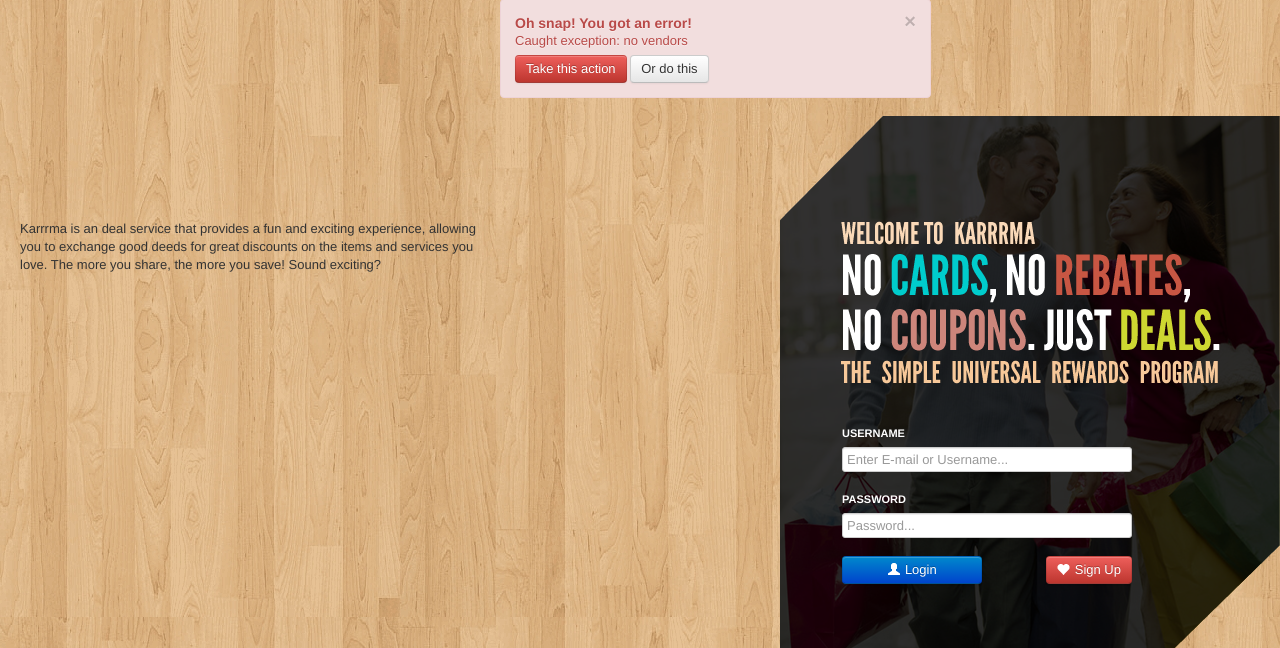
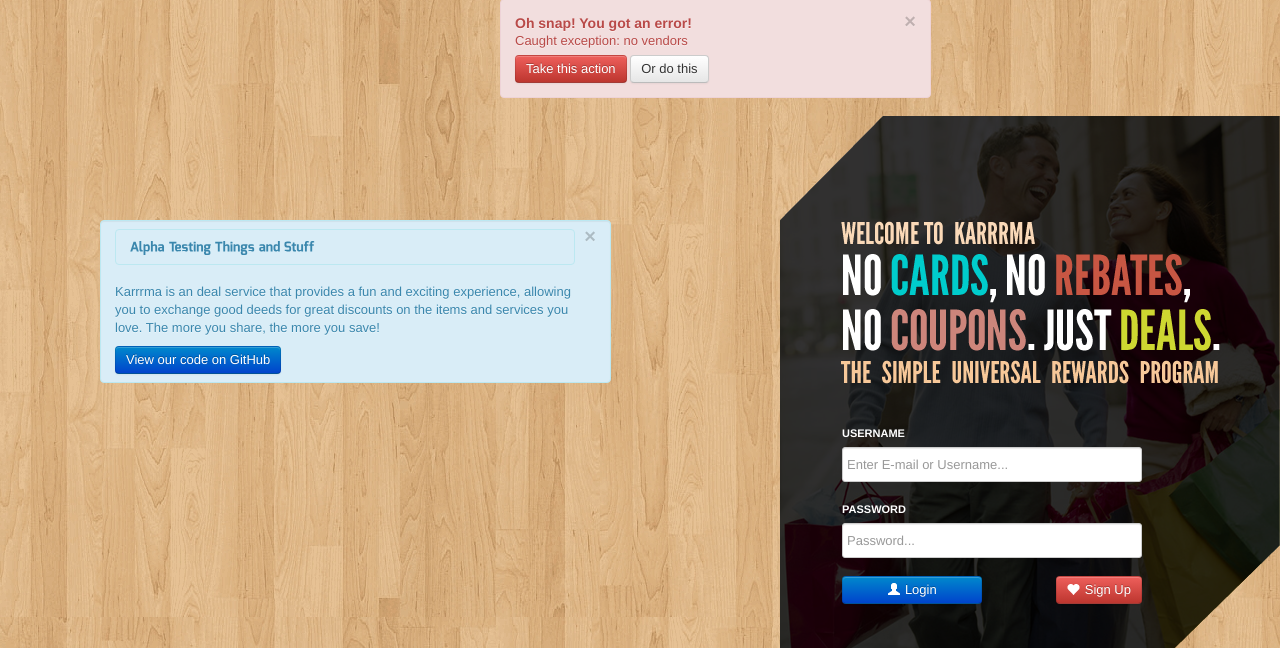
Before and after one commit to atomicflowtechorg/bogo, a CodeIgniter app: page / in a window 1280 px wide. Shown: the part 151-799 px from the top of the page. Run offline with CodeIgniter, Linux system fonts and the light colour scheme; data that the repository does not hold is empty.

Commit message:
Commiting doctype

```diff
--- a/application/views/layout/index.php
+++ b/application/views/layout/index.php
@@ -1,7 +1,9 @@
+
+<!DOCTYPE html>
+<html>
 <?php
 $session = $this->session->all_userdata();
 ?>
-<html>
     <head>
         <meta charset="utf-8">
         <title><?php echo $pageTitle; ?></title>
--- a/application/views/welcome.php
+++ b/application/views/welcome.php
@@ -8,8 +8,14 @@
 
 <div class="row">
 
-    <div id="betaTestingContainer" class="span6">
-        Karrrma is an deal service that provides a fun and exciting experience, allowing you to exchange good deeds for great discounts on the items and services you love. The more you share, the more you save! Sound exciting?
+    <div id="betaTestingContainer" class="span6 well alert alert-info">
+        <a class="close" data-dismiss="alert">×</a>
+        <h3>
+            <p class="alert alert-info">Alpha Testing Things and Stuff</p>
+        </h3>
+        <p><span class="strong">Karrrma</span> is an deal service that provides a fun and exciting experience, allowing you to exchange good deeds for great discounts on the items and services you love. The more you share, the more you save! </p>
+
+        <a href="https://github.com/atomicflowtech/bogo" class="btn btn-primary">View our code on GitHub</a>
     </div>
 
     <div id="welcomeContainer" class="pull-right">
--- a/assets/css/styles.css
+++ b/assets/css/styles.css
@@ -257,8 +257,7 @@ height:70px;
   /*background: url("/assets/image/background/betaThingsAndStuffBorder.png") no-repeat;*/
   /*height:425px;*/
   margin-top:104px;
-  /*width:423px;*/
-  /*display: block;*/
+  margin-left: 100px;
 
 }
 #welcomeRow{
```
